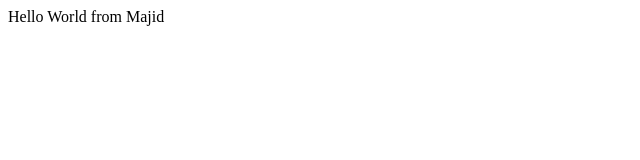
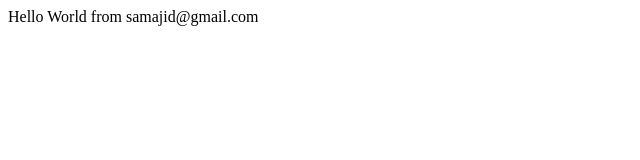
Before and after one commit to samajid80/poj1-bc2020, a plain HTML site: page index.html in a window 1280 px wide. Shown: the whole page, without its empty margins (0-640 px from the left). Drawn offline with Linux system fonts and the light colour scheme.

Commit message:
Update index.html

```diff
--- a/index.html
+++ b/index.html
@@ -5,7 +5,7 @@
   </head>
   <body>
     <div>
-      Hello World from Majid
+      Hello World from samajid@gmail.com
     </div>
   </body>
 </html>
```
